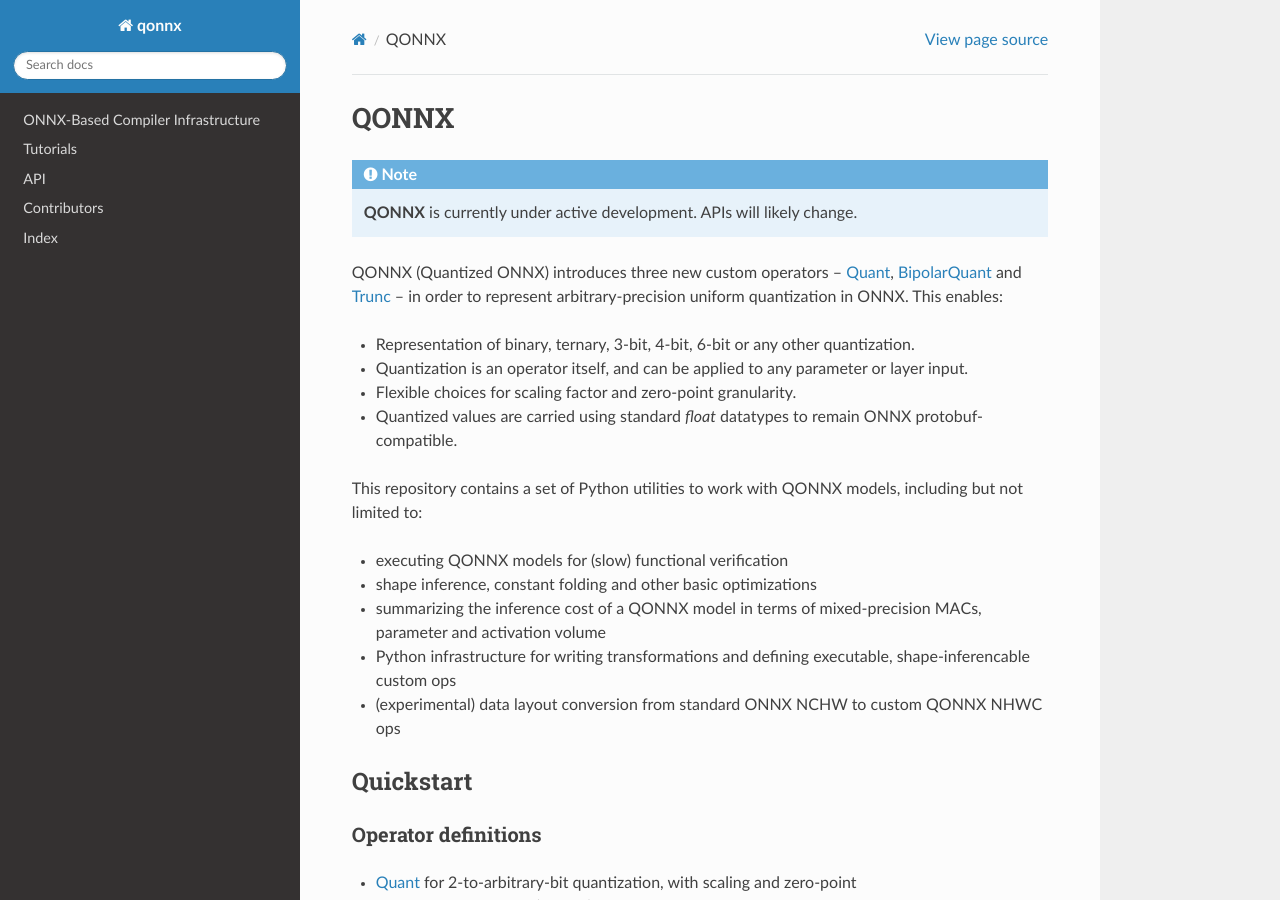
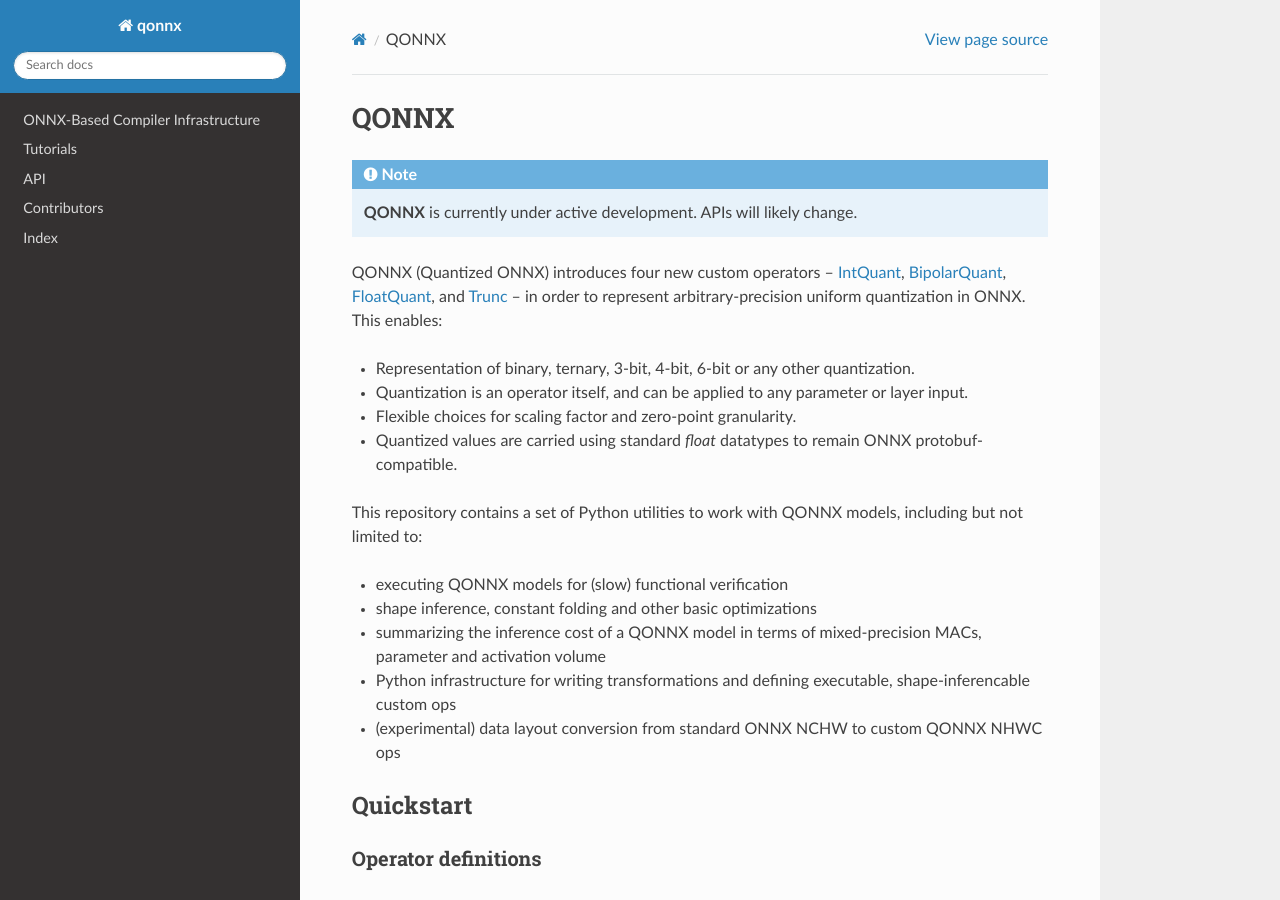
Before and after one commit to fastmachinelearning/qonnx, a Sphinx documentation site: the page built from docs/index.rst, in a window 1280 px wide and 900 px high. Built offline with Sphinx 7.4.7 and the Read the Docs theme 3.1.0, drawn with Linux system fonts in a browser that asks for light colours; pages that are not in the unit, such as notebooks, are missing from menus; the version number is read from the project's files by our own code.

Commit message:
fix some links

```diff
--- a/docs/index.rst
+++ b/docs/index.rst
@@ -4,7 +4,10 @@ QONNX
 
 .. note:: **QONNX** is currently under active development. APIs will likely change.
 
-QONNX (Quantized ONNX) introduces three new custom operators -- `Quant <docs/qonnx-custom-ops/quant_op_v1.md>`_, `BipolarQuant <docs/qonnx-custom-ops/bipolar_quant_op_v1.md>`_ and `Trunc <docs/qonnx-custom-ops/trunc_op_v2.md>`_  -- in order to represent arbitrary-precision uniform quantization in ONNX. This enables:
+QONNX (Quantized ONNX) introduces four new custom operators -- `IntQuant <https://github.com/fastmachinelearning/qonnx/blob/main/docs/qonnx-custom-ops/intquant_v1.md>`_,
+`BipolarQuant <https://github.com/fastmachinelearning/qonnx/blob/main/docs/qonnx-custom-ops/bipolarquant_v1.md>`_,
+`FloatQuant <https://github.com/fastmachinelearning/qonnx/blob/main/docs/qonnx-custom-ops/floatquant_v1.md>`_, and
+`Trunc <https://github.com/fastmachinelearning/qonnx/blob/main/docs/qonnx-custom-ops/trunc_v2.md>`_  -- in order to represent arbitrary-precision uniform quantization in ONNX. This enables:
 
 * Representation of binary, ternary, 3-bit, 4-bit, 6-bit or any other quantization.
 
```
